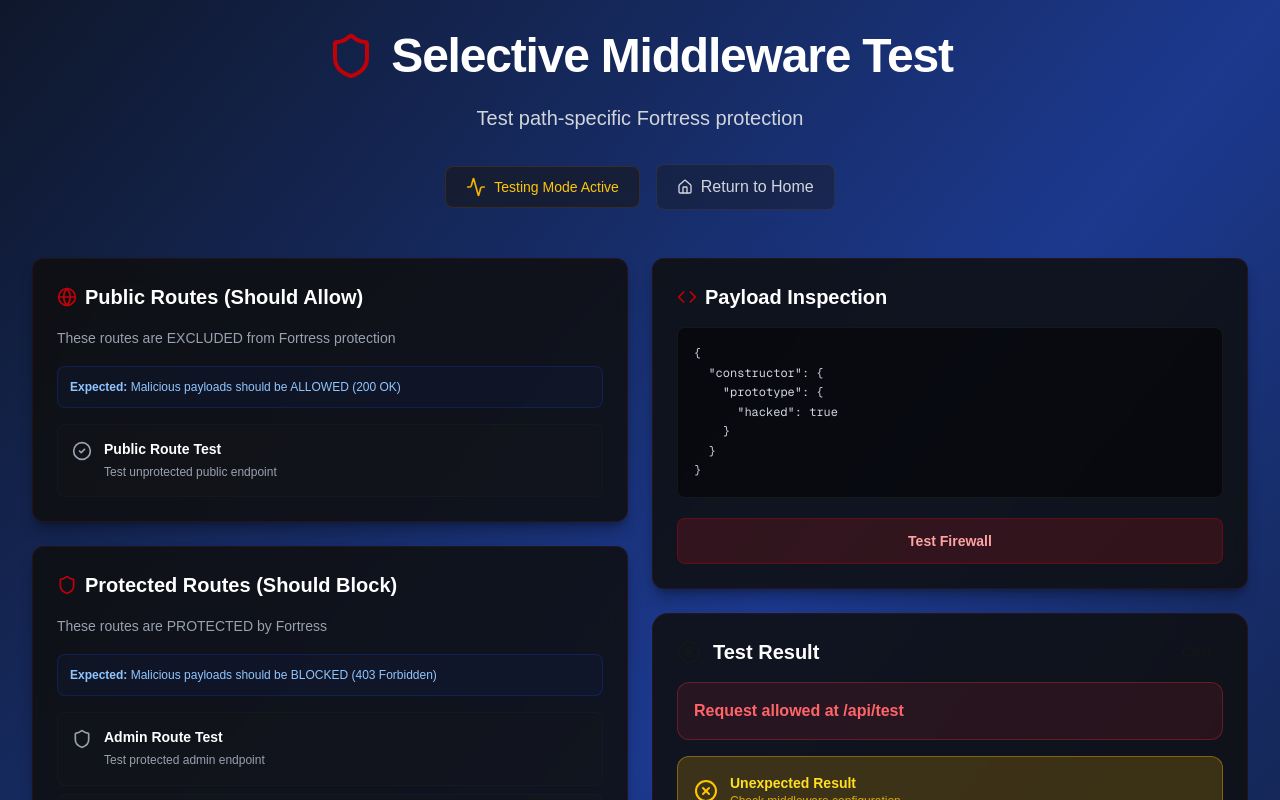
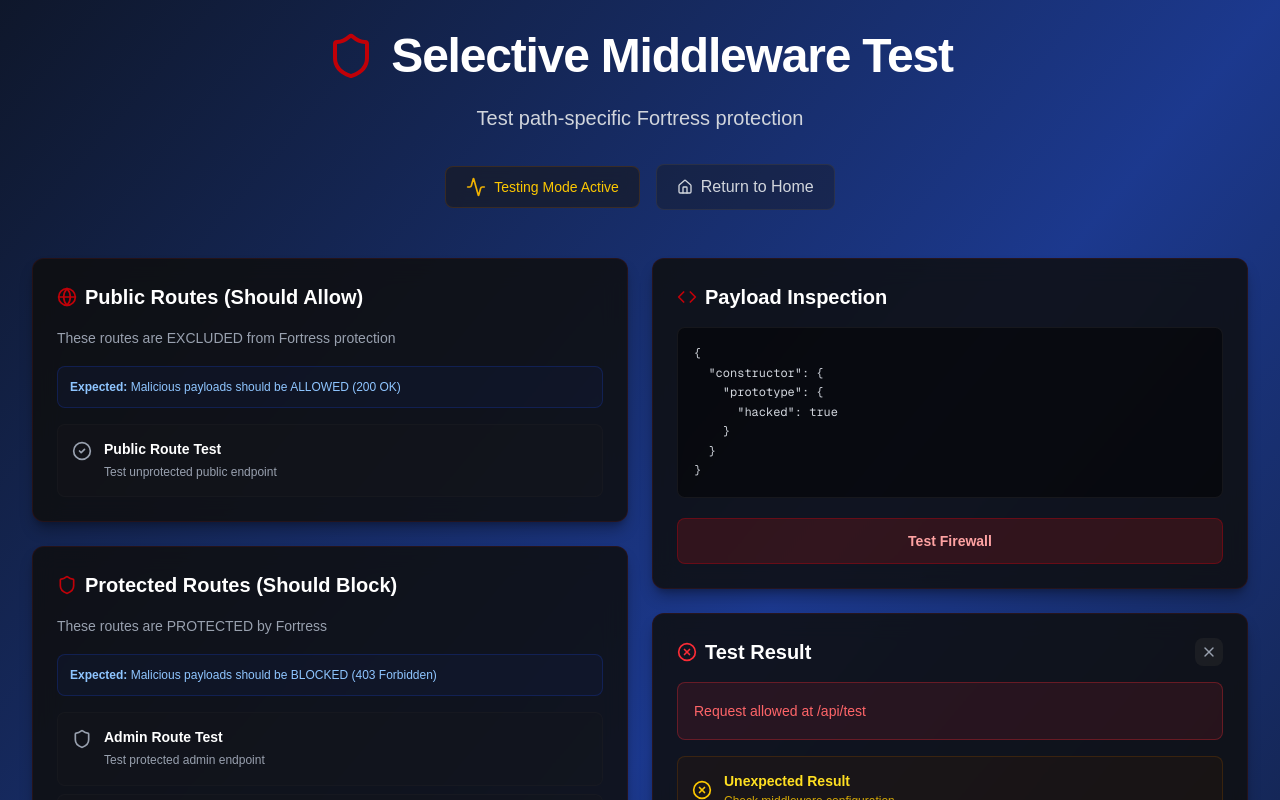
Before and after one commit to mindfiredigital/nextjs-fortress, a Next.js app in the folder examples/demoApp/: page /testSelective in a window 1280 px wide. Both pictures are taken after a click on the button "Test Firewall". Shown: the top 800 px of the page. Built offline with nearby package versions, Linux system fonts and the light colour scheme.

Commit message:
refactor: add red css theme for Selective Result panel

```diff
--- a/examples/demoApp/components/SelectiveResultPanel.tsx
+++ b/examples/demoApp/components/SelectiveResultPanel.tsx
@@ -1,4 +1,5 @@
-import { Shield, XCircle, CheckCircle2 } from 'lucide-react'
+// components/SelectiveResultPanel.tsx
+import { Shield, XCircle, CheckCircle2, X } from 'lucide-react'
 import { SelectiveResultPanelProps } from '@/types'
 import { getTestStatus } from '@/lib/utils/attackHelpers'
 import { getResultBorderColor, getResultTextColor } from '@/lib/utils/attackHelpers'
@@ -12,59 +13,59 @@
   const testStatus = getTestStatus(selectedAttack, result.responseStatus)
 
   return (
-    <div className="glass-effect rounded-2xl p-6 animate-slide-up">
+    <div className="glass-effect rounded-xl p-6 animate-slide-up shadow-professional-lg">
       <div className="flex items-center justify-between mb-4">
-        <div className="flex items-center gap-3">
+        <div className="flex items-center gap-2">
           {result.blocked ? (
-            <Shield className="w-6 h-6 text-success" />
+            <Shield className="w-5 h-5 text-green-500" />
           ) : (
-            <XCircle className="w-6 h-6 text-danger" />
+            <XCircle className="w-5 h-5 text-red-500" />
           )}
-          <h2 className="text-xl font-bold text-white">{APP_INFO.TEST_RESULT}</h2>
+          <h2 className="text-xl font-semibold text-white">{APP_INFO.TEST_RESULT}</h2>
         </div>
         <button
           onClick={onClear}
-          className="text-xs text-dark-text-secondary hover:text-white transition-colors cursor-pointer px-3 py-1 rounded-lg hover:bg-dark-bg-tertiary/50"
+          className="p-1.5 rounded-lg bg-zinc-800/50 hover:bg-zinc-700/50 text-gray-400 hover:text-gray-300 transition-colors cursor-pointer"
         >
-          {APP_INFO.CLEAR}
+          <X className="w-4 h-4" />
         </button>
       </div>
 
       {/* Result Status */}
-      <div className={`border rounded-xl p-4 mb-4 ${getResultBorderColor(result.blocked)}`}>
-        <span className={`font-bold ${getResultTextColor(result.blocked)}`}>
+      <div className={`border rounded-lg p-4 mb-4 ${getResultBorderColor(result.blocked)}`}>
+        <span className={`font-medium text-sm ${getResultTextColor(result.blocked)}`}>
           {result.message}
         </span>
       </div>
 
       {/* Test Validation - UNIQUE TO SELECTIVE TESTING */}
       <div
-        className={`p-4 rounded-xl mb-4 flex items-center gap-3 ${
+        className={`p-3.5 rounded-lg mb-4 flex items-center gap-3 border ${
           testStatus === 'pass'
-            ? 'bg-green-500/20 border border-green-500/40'
-            : 'bg-yellow-500/20 border border-yellow-500/40'
+            ? 'bg-green-950/20 border-green-800/30'
+            : 'bg-yellow-950/20 border-yellow-800/30'
         }`}
       >
         {testStatus === 'pass' ? (
           <>
-            <CheckCircle2 className="w-6 h-6 text-green-400" />
+            <CheckCircle2 className="w-5 h-5 text-green-400 flex-shrink-0" />
             <div>
-              <div className="font-bold text-green-300 text-sm">
-                 {APP_INFO.TEST_PASSED}
+              <div className="font-semibold text-green-300 text-sm">
+                {APP_INFO.TEST_PASSED}
               </div>
-              <div className="text-xs text-green-400/80">
+              <div className="text-xs text-green-400/80 mt-0.5">
                 {APP_INFO.BEHAVIOUR_MATCHES}
               </div>
             </div>
           </>
         ) : (
           <>
-            <XCircle className="w-6 h-6 text-yellow-400" />
+            <XCircle className="w-5 h-5 text-yellow-400 flex-shrink-0" />
             <div>
-              <div className="font-bold text-yellow-300 text-sm">
-                 {APP_INFO.UNEXPECTED_RESULT}
+              <div className="font-semibold text-yellow-300 text-sm">
+                {APP_INFO.UNEXPECTED_RESULT}
               </div>
-              <div className="text-xs text-yellow-400/80">
+              <div className="text-xs text-yellow-400/80 mt-0.5">
                 {APP_INFO.CHECK_MID_CONFIG}
               </div>
             </div>
@@ -72,45 +73,45 @@
         )}
       </div>
 
-      {/* Details Grid - Reusing same structure as ResultPanel */}
-      <div className="grid grid-cols-2 gap-3 text-xs font-mono">
-        <div className="bg-black/30 p-3 rounded-lg">
-          <span className="text-dark-text-tertiary block mb-1 text-2xs">
+      {/* Details Grid */}
+      <div className="grid grid-cols-2 gap-3 text-xs">
+        <div className="bg-black/30 p-3 rounded-lg border border-zinc-800/30">
+          <span className="text-gray-500 block mb-1 text-xs font-medium uppercase tracking-wider">
             {APP_INFO.RULE}
           </span>
-          <span className="text-primary-300">
+          <span className="text-gray-300 font-mono text-xs">
             {result.details.rule}
           </span>
         </div>
-        <div className="bg-black/30 p-3 rounded-lg">
-          <span className="text-dark-text-tertiary block mb-1 text-2xs">
+        <div className="bg-black/30 p-3 rounded-lg border border-zinc-800/30">
+          <span className="text-gray-500 block mb-1 text-xs font-medium uppercase tracking-wider">
             {APP_INFO.STATUS}
           </span>
-          <span className="text-white">{result.responseStatus}</span>
+          <span className="text-white font-mono font-semibold">{result.responseStatus}</span>
         </div>
-        <div className="bg-black/30 p-3 rounded-lg">
-          <span className="text-dark-text-tertiary block mb-1 text-2xs">
+        <div className="bg-black/30 p-3 rounded-lg border border-zinc-800/30">
+          <span className="text-gray-500 block mb-1 text-xs font-medium uppercase tracking-wider">
             {APP_INFO.CONFIDENCE}
           </span>
-          <span className="text-white">
+          <span className="text-white font-mono font-semibold">
             {result.details.confidence * 100}%
           </span>
         </div>
-        <div className="bg-black/30 p-3 rounded-lg">
-          <span className="text-dark-text-tertiary block mb-1 text-2xs">
+        <div className="bg-black/30 p-3 rounded-lg border border-zinc-800/30">
+          <span className="text-gray-500 block mb-1 text-xs font-medium uppercase tracking-wider">
             {APP_INFO.TIME}
           </span>
-          <span className="text-white">
+          <span className="text-gray-300 font-mono text-xs">
             {result.details.timestamp}
           </span>
         </div>
       </div>
 
-      <div className="bg-black/30 p-3 rounded-lg mt-3">
-        <span className="text-dark-text-tertiary block mb-1 text-2xs">
+      <div className="bg-black/30 p-3 rounded-lg border border-zinc-800/30 mt-3">
+        <span className="text-gray-500 block mb-1 text-xs font-medium uppercase tracking-wider">
           {APP_INFO.ACTION}
         </span>
-        <span className="text-white text-xs">
+        <span className="text-gray-300 text-xs">
           {result.details.action}
         </span>
       </div>
```
